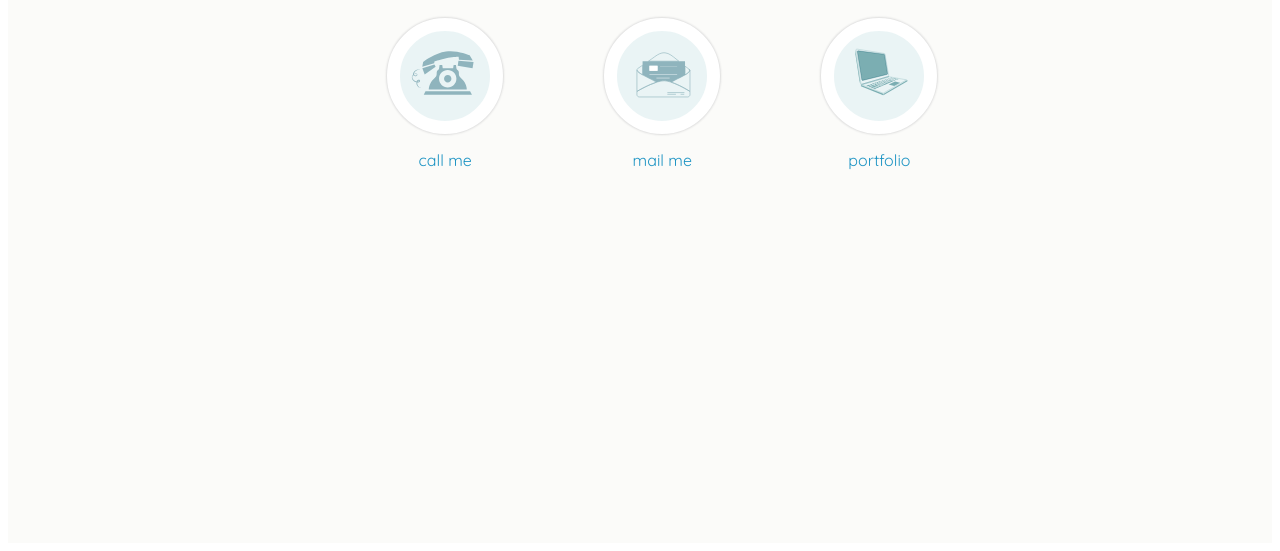
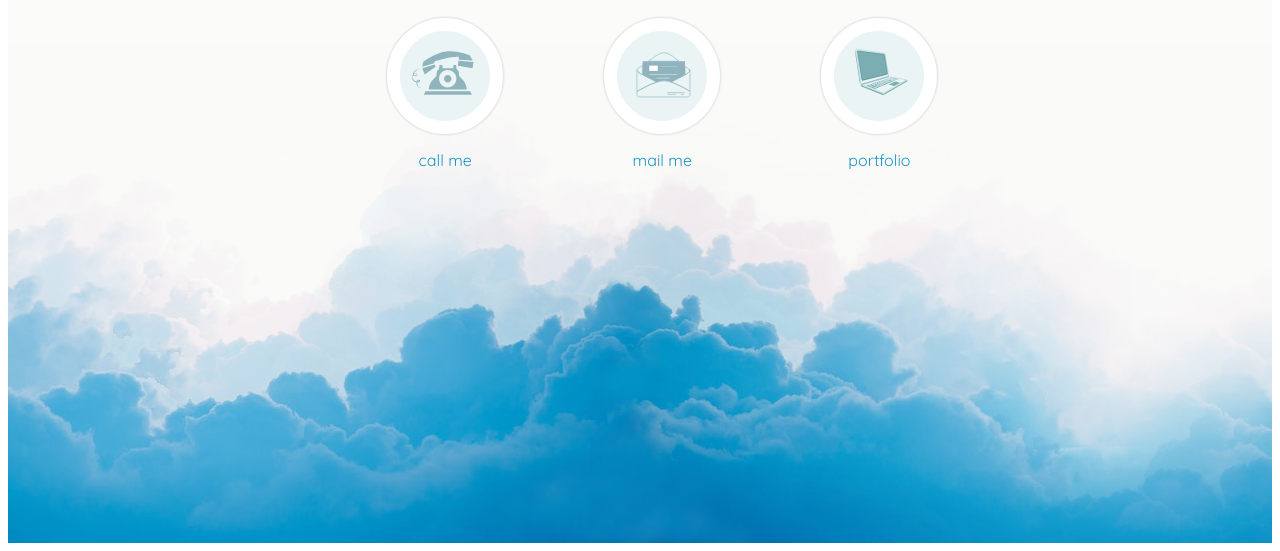
Before and after one commit to F111XER/Projekt2, a plain HTML site: page index.html in a window 1280 px wide. Shown: the part 265-816 px from the top of the page. Drawn offline with Linux system fonts and the light colour scheme; the site is published under a folder, as on GitHub Pages, so addresses that start at the root find nothing; a web font is replaced by a local one.

Commit message:
Update styles.css

```diff
--- a/css/styles.css
+++ b/css/styles.css
@@ -26,7 +26,7 @@ body {
   bottom: 0;
   left: 0;
   height: 400px;
-  background-image: url("/assets/clouds2.png");
+  background-image: url("../assets/clouds2.png");
   background-repeat: repeat-x;
   background-size: 3792px;
   width: 11376px;
@@ -45,7 +45,7 @@ body {
     left: 0;
     height: 330px;
     width: 100%;
-    background-image: url("/assets/clouds2.png");
+    background-image: url("../assets/clouds2.png");
     background-repeat: repeat-x;
     background-size: 3792px;
     width: 11376px;
@@ -63,7 +63,7 @@ body {
   height: 460px;
   width: 100%;
   opacity: 0.3;
-  background-image: url("/assets/clouds2.png");
+  background-image: url("../assets/clouds2.png");
   background-repeat: repeat-x;
   background-size: 3792px;
   width: 11376px;
@@ -83,7 +83,7 @@ body {
     height: 300px;
     width: 100%;
     opacity: 0.3;
-    background-image: url("/assets/clouds2.png");
+    background-image: url("../assets/clouds2.png");
     background-repeat: repeat-x;
     background-size: 3792px;
     width: 11376px;
@@ -101,7 +101,7 @@ body {
   height: 460px;
   width: 100%;
   opacity: 0.3;
-  background-image: url("/assets/clouds2.png");
+  background-image: url("../assets/clouds2.png");
   background-repeat: repeat-x;
   background-size: 3792px;
   width: 11376px;
@@ -120,7 +120,7 @@ body {
   height: 500px;
   width: 100%;
   opacity: 0.3;
-  background-image: url("/assets/clouds3.png");
+  background-image: url("../assets/clouds3.png");
   background-repeat: repeat-x;
   background-size: 3792px;
   width: 11376px;
```
